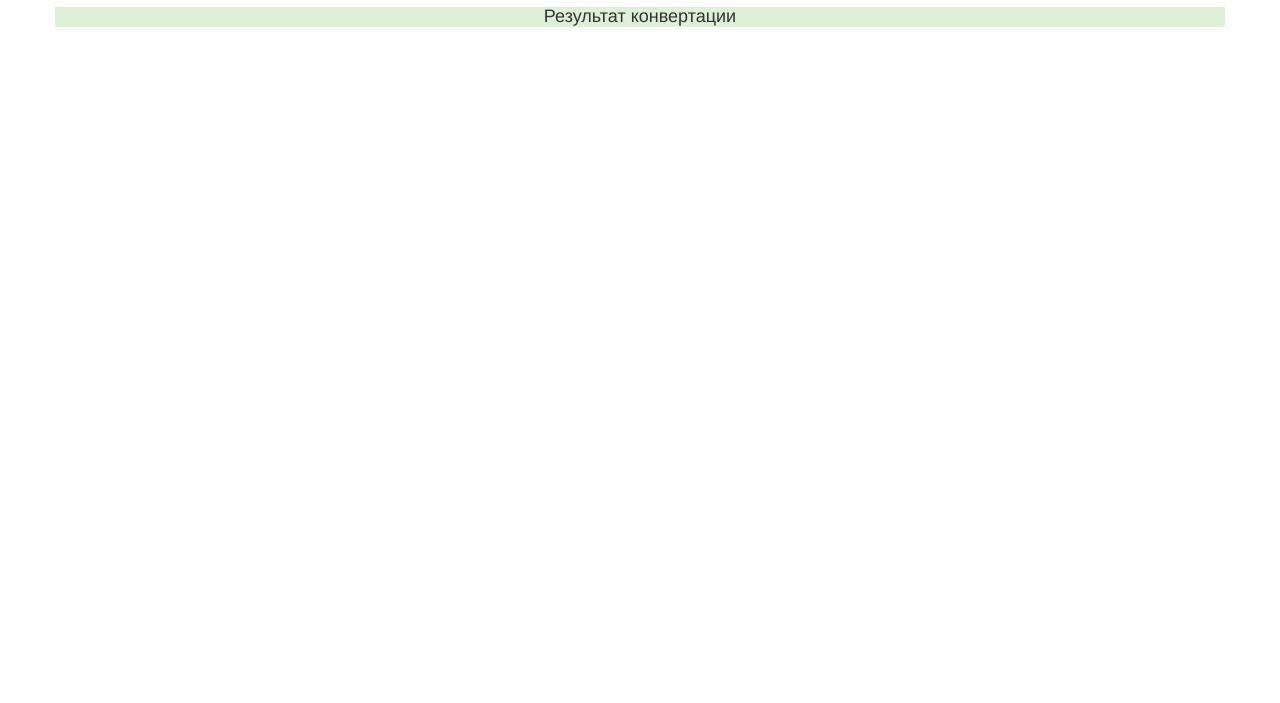
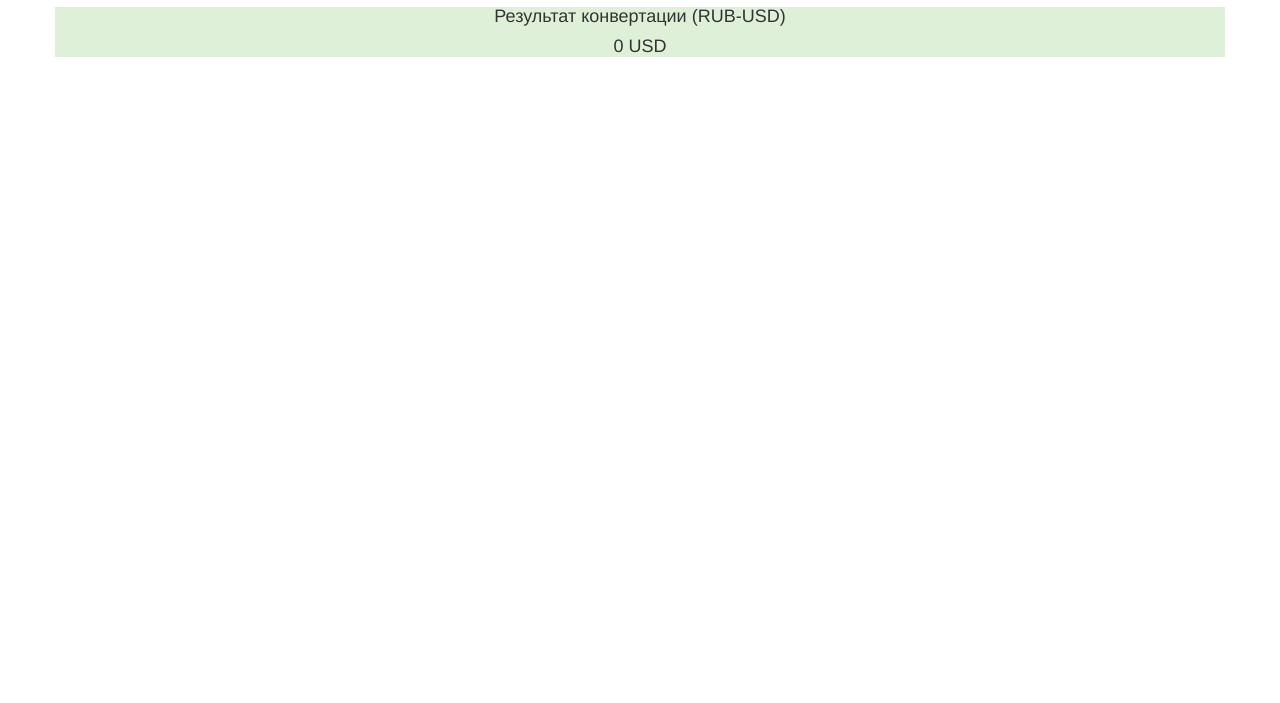
Before and after one commit to 3RMc/Angular_converter, a website: page app/index.html in a window 1280 px wide. Shown: the part 97-800 px from the top of the page. Drawn offline with nearby package versions, Linux system fonts and the light colour scheme; no server answers.

Commit message:
Вывод результата конвертации

```diff
--- a/app/currency-converter.html
+++ b/app/currency-converter.html
@@ -36,7 +36,7 @@
         </div>
     </div>
     <div class="currency-converter-result bg-success text-center">
-        <h4>Результат конвертации</h4>
-        <h4></h4>
+        <h4>Результат конвертации ({{curConvCtrl.currencyIn.code}}-{{curConvCtrl.currencyOut.code}})</h4>
+        <h4>{{curConvCtrl.sumOut}} {{curConvCtrl.currencyOut.code}}</h4>
     </div>
 </form>
```
